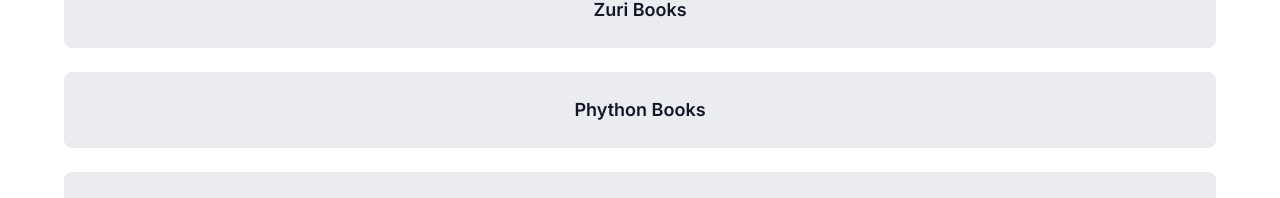
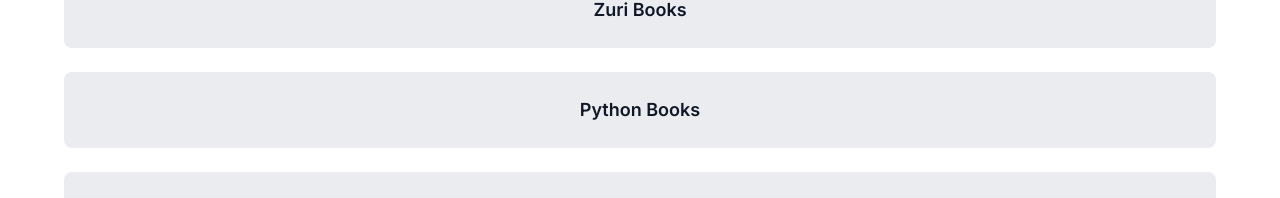
Before and after one commit to oyindamoladekeye/hng-task-1, a React (Create React App) app: page / in a window 1280 px wide. Shown: the part 526-724 px from the top of the page. Built offline with nearby package versions, Linux system fonts and the light colour scheme.

Commit message:
changed python spellings

```diff
--- a/src/Component/Profilepage.js
+++ b/src/Component/Profilepage.js
@@ -48,7 +48,7 @@ const Profilepage = () => {
               className="btn"
               id="book__python"
             >
-              Phython Books
+              Python Books
             </a>
             <a
               href="https://background.zuri.team/"
```
